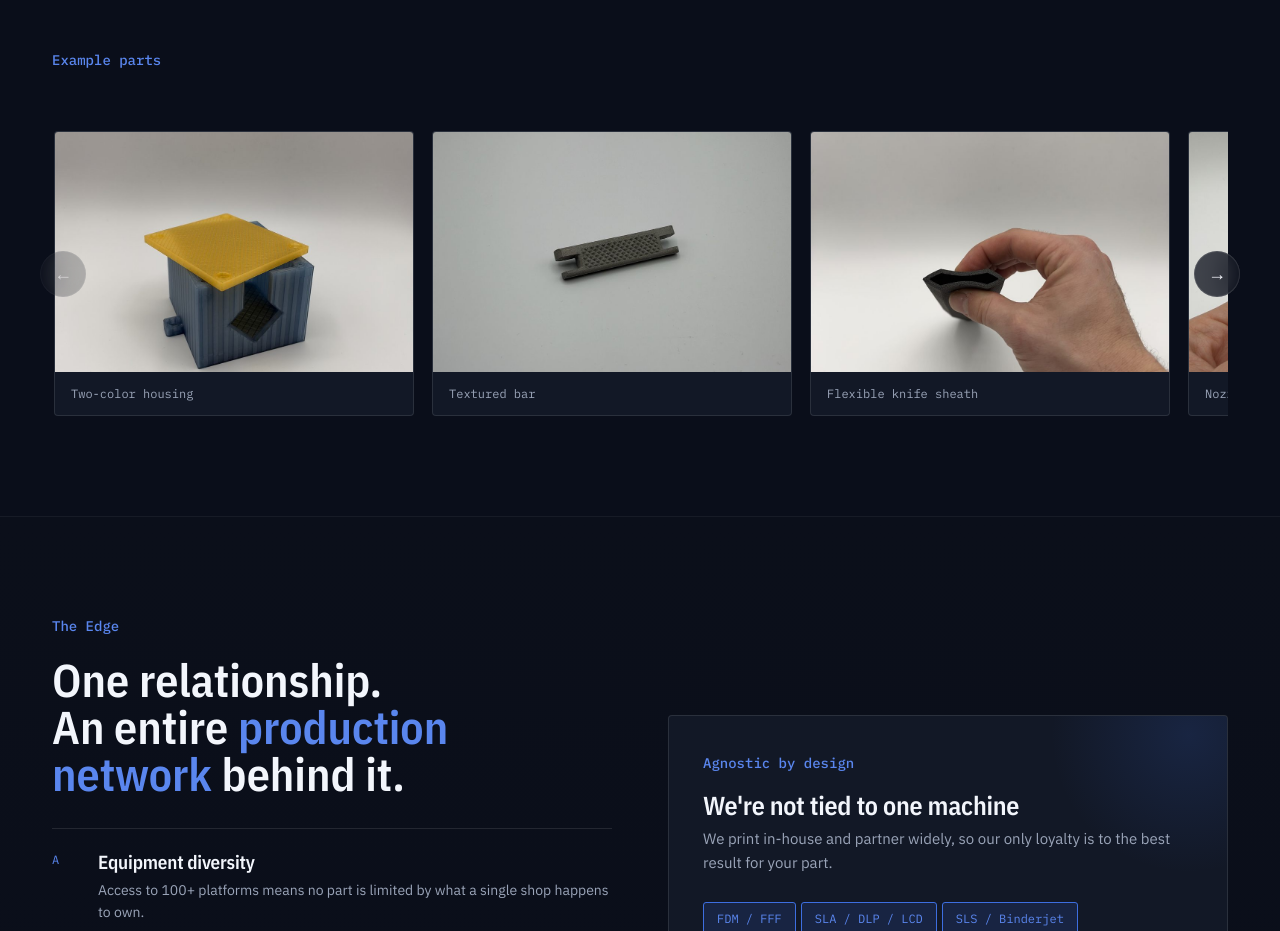
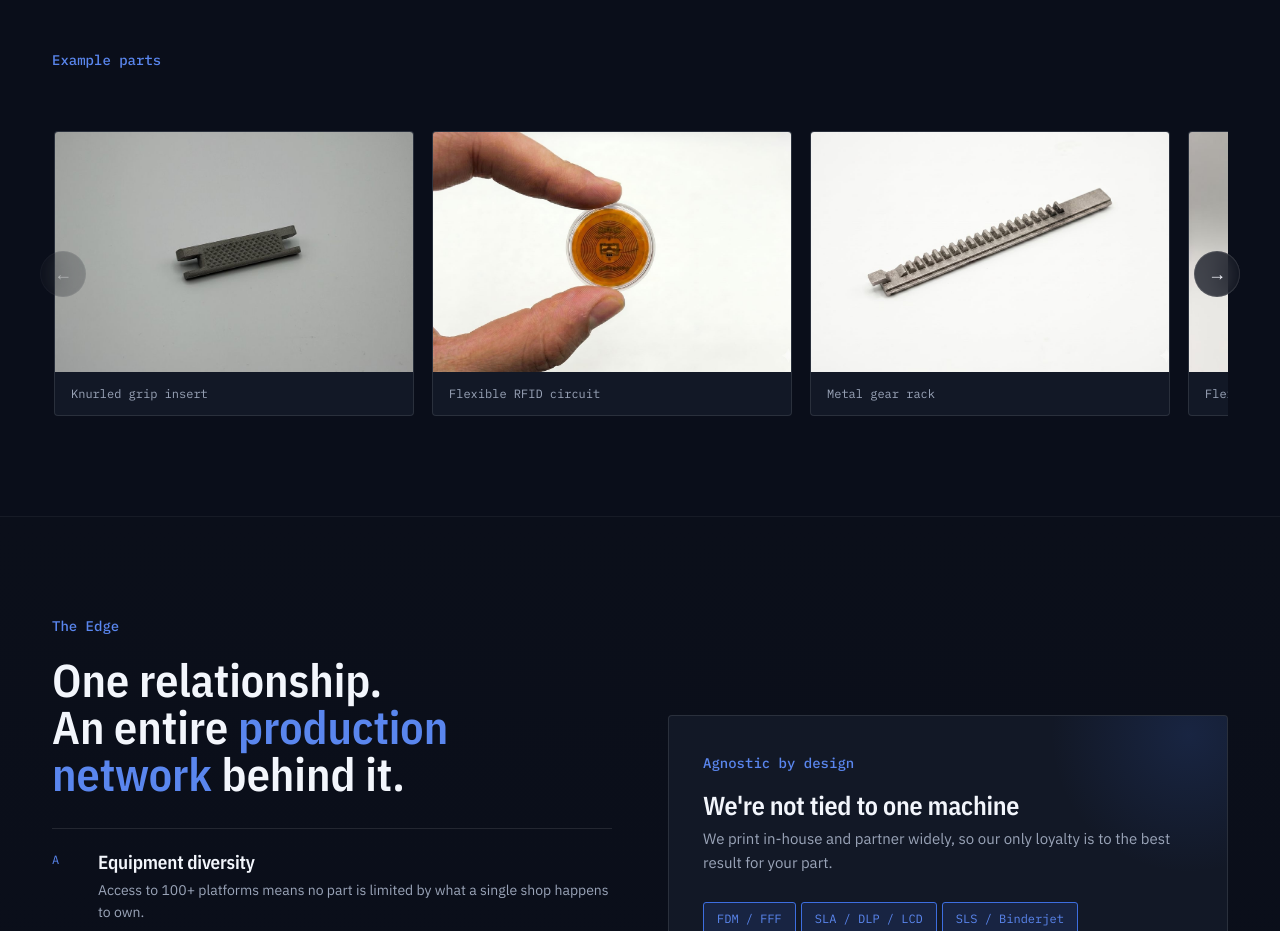
Before and after one commit to shrayberdavid-sketch/Additive-Edge, a plain HTML site: page index.html in a window 1280 px wide. Shown: the part 1360-2291 px from the top of the page. Drawn offline with nearby package versions, Linux system fonts and the light colour scheme.

Commit message:
Gallery: rename two parts and reorder
- Textured bar is now Knurled grip insert, with new alt text
- Two-color housing is now Electronics enclosure, with new alt text, moved near the end
- Gallery opens with Knurled grip insert, Flexible RFID circuit, Metal gear rack

```diff
--- a/index.html
+++ b/index.html
@@ -95,19 +95,19 @@
       <div class="ribbon reveal">
         <button class="ribbon-arrow ribbon-prev" type="button" aria-label="Previous parts">&larr;</button>
         <div class="ribbon-track" id="ribbonTrack" tabindex="0" role="region" aria-label="Example parts. Use the arrow keys to scroll.">
-          <div class="ribbon-item"><img src="images/part-two-color-housing.jpg" alt="Two-color 3D printed housing with a lid by Additive Edge" loading="lazy" style="object-position:center 55%"><p class="ribbon-cap">Two-color housing</p></div>
-          <div class="ribbon-item"><img src="images/part-textured-bar.jpg" alt="3D printed bar with a fine textured face by Additive Edge" loading="lazy" style="object-position:center 55%"><p class="ribbon-cap">Textured bar</p></div>
+          <div class="ribbon-item"><img src="images/part-textured-bar.jpg" alt="3D printed metal grip insert with a diamond-knurled face and slotted ends" loading="lazy" style="object-position:center 55%"><p class="ribbon-cap">Knurled grip insert</p></div>
+          <div class="ribbon-item"><img src="images/part-flexible-rfid-circuit.jpg" alt="Flexible 3D printed RFID circuit by Additive Edge" loading="lazy"><p class="ribbon-cap">Flexible RFID circuit</p></div>
+          <div class="ribbon-item"><img src="images/part-metal-gear-rack.jpg" alt="3D printed metal gear rack by Additive Edge" loading="lazy"><p class="ribbon-cap">Metal gear rack</p></div>
           <div class="ribbon-item"><img src="images/part-flexible-knife-sheath.jpg" alt="Black 3D printed flexible knife sheath in a foam-like material, squeezed between fingers" loading="lazy" style="object-position:center 58%"><p class="ribbon-cap">Flexible knife sheath</p></div>
           <div class="ribbon-item"><img src="images/part-nozzle-tip-part.jpg" alt="Small black 3D printed part with a nozzle tip, held in a hand" loading="lazy" style="object-position:center 58%"><p class="ribbon-cap">Nozzle-tip part</p></div>
           <div class="ribbon-item"><img src="images/part-microfluidic-chip.jpg" alt="Black 3D printed microfluidic chip with serpentine channels" loading="lazy" style="object-position:center 66%"><p class="ribbon-cap">Microfluidic chip</p></div>
           <div class="ribbon-item"><img src="images/part-miniature-pin.jpg" alt="Miniature black 3D printed pin balanced on a fingertip" loading="lazy" style="object-position:center 62%"><p class="ribbon-cap">Miniature pin</p></div>
-          <div class="ribbon-item"><img src="images/part-flexible-rfid-circuit.jpg" alt="Flexible 3D printed RFID circuit by Additive Edge" loading="lazy"><p class="ribbon-cap">Flexible RFID circuit</p></div>
           <div class="ribbon-item"><img src="images/part-knurled-cap.jpg" alt="Black 3D printed knurled cap by Additive Edge" loading="lazy"><p class="ribbon-cap">Knurled cap</p></div>
           <div class="ribbon-item"><img src="images/part-textured-spheres.jpg" alt="3D printed spheres with custom surface textures by Additive Edge" loading="lazy"><p class="ribbon-cap">Textured spheres</p></div>
           <div class="ribbon-item"><img src="images/part-clamp-brackets.jpg" alt="Set of white 3D printed cylindrical clamp brackets by Additive Edge" loading="lazy"><p class="ribbon-cap">Clamp brackets</p></div>
           <div class="ribbon-item"><img src="images/part-h-bracket.jpg" alt="Black 3D printed H-shaped bracket by Additive Edge" loading="lazy"><p class="ribbon-cap">H-shaped bracket</p></div>
           <div class="ribbon-item"><img src="images/part-corner-gusset-bracket.jpg" alt="White 3D printed corner gusset bracket by Additive Edge" loading="lazy"><p class="ribbon-cap">Corner gusset bracket</p></div>
-          <div class="ribbon-item"><img src="images/part-metal-gear-rack.jpg" alt="3D printed metal gear rack by Additive Edge" loading="lazy"><p class="ribbon-cap">Metal gear rack</p></div>
+          <div class="ribbon-item"><img src="images/part-two-color-housing.jpg" alt="3D printed electronics enclosure with a translucent blue body, a yellow screw-down lid and a mounting tab" loading="lazy" style="object-position:center 55%"><p class="ribbon-cap">Electronics enclosure</p></div>
           <div class="ribbon-item"><img src="images/part-anatomical-foot-model.jpg" alt="Multicolor 3D printed anatomical foot bone model by Additive Edge" loading="lazy"><p class="ribbon-cap">Anatomical foot model</p></div>
           <div class="ribbon-item"><img src="images/part-metal-lattice-lever.jpg" alt="Polished 3D printed metal lever with lattice cutouts by Additive Edge" loading="lazy"><p class="ribbon-cap">Metal lattice lever</p></div>
           <div class="ribbon-item"><img src="images/part-metal-spur-gear.jpg" alt="3D printed metal spur gear by Additive Edge" loading="lazy"><p class="ribbon-cap">Metal spur gear</p></div>
```
